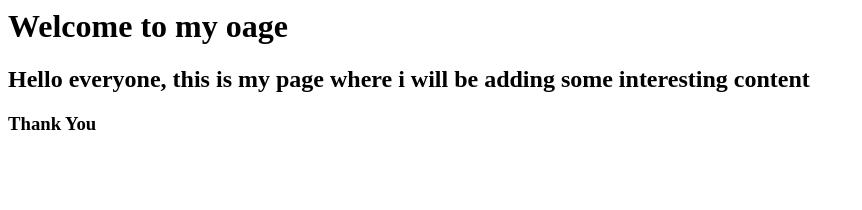
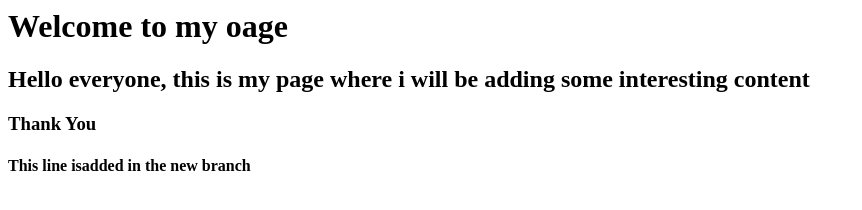
Before and after one commit to chandini0204/4febrepo, a plain HTML site: page index.html in a window 1280 px wide. Shown: the whole page, without its empty margins (0-862 px from the left). Drawn offline with Linux system fonts and the light colour scheme.

Commit message:
new line is added inb1

```diff
--- a/index.html
+++ b/index.html
@@ -4,5 +4,6 @@
 		<h1>Welcome to my oage</h1>
 		<h2>Hello everyone, this is my page where i will be adding some interesting content</h2>
 		<h3>Thank You</h3>
+		<h4>This line isadded in the new branch</h4>
 	</body>
 </html>
```
